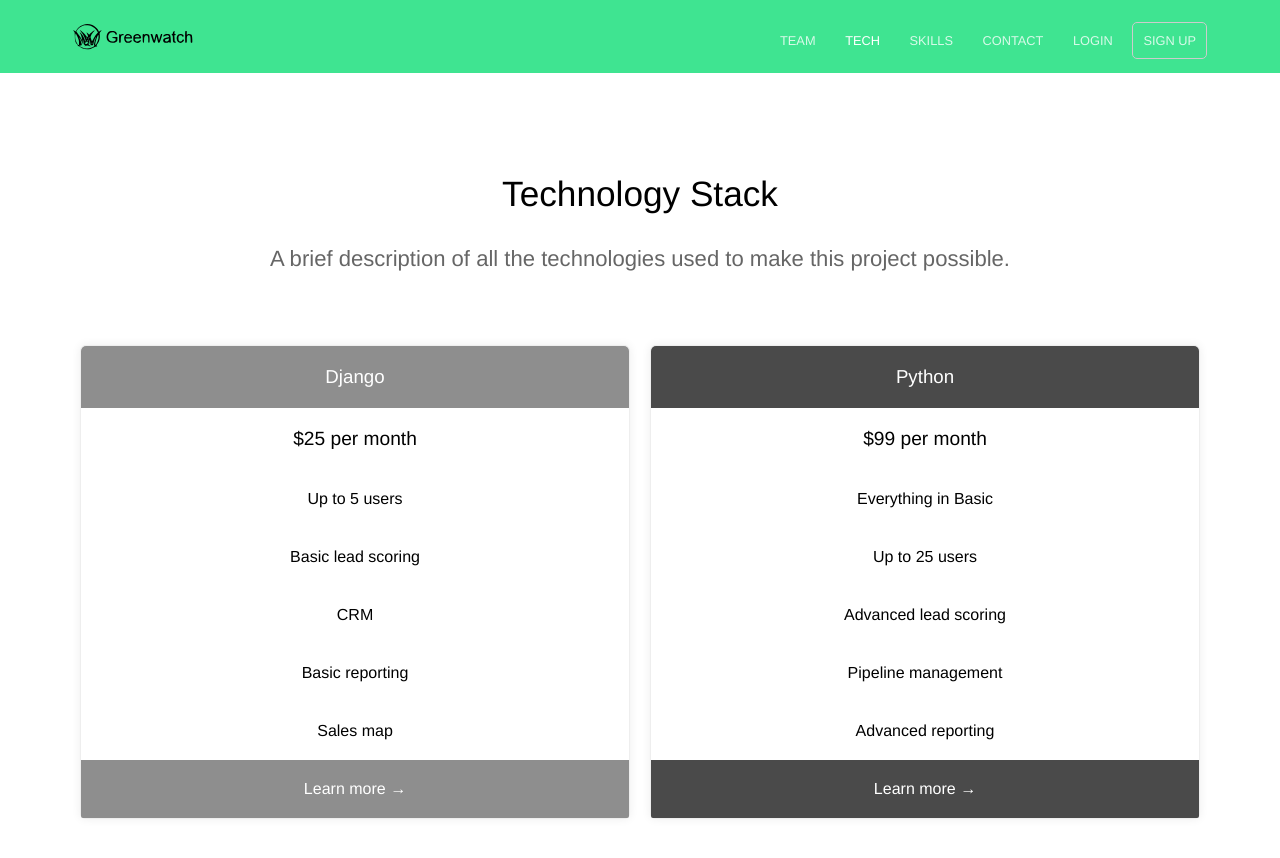
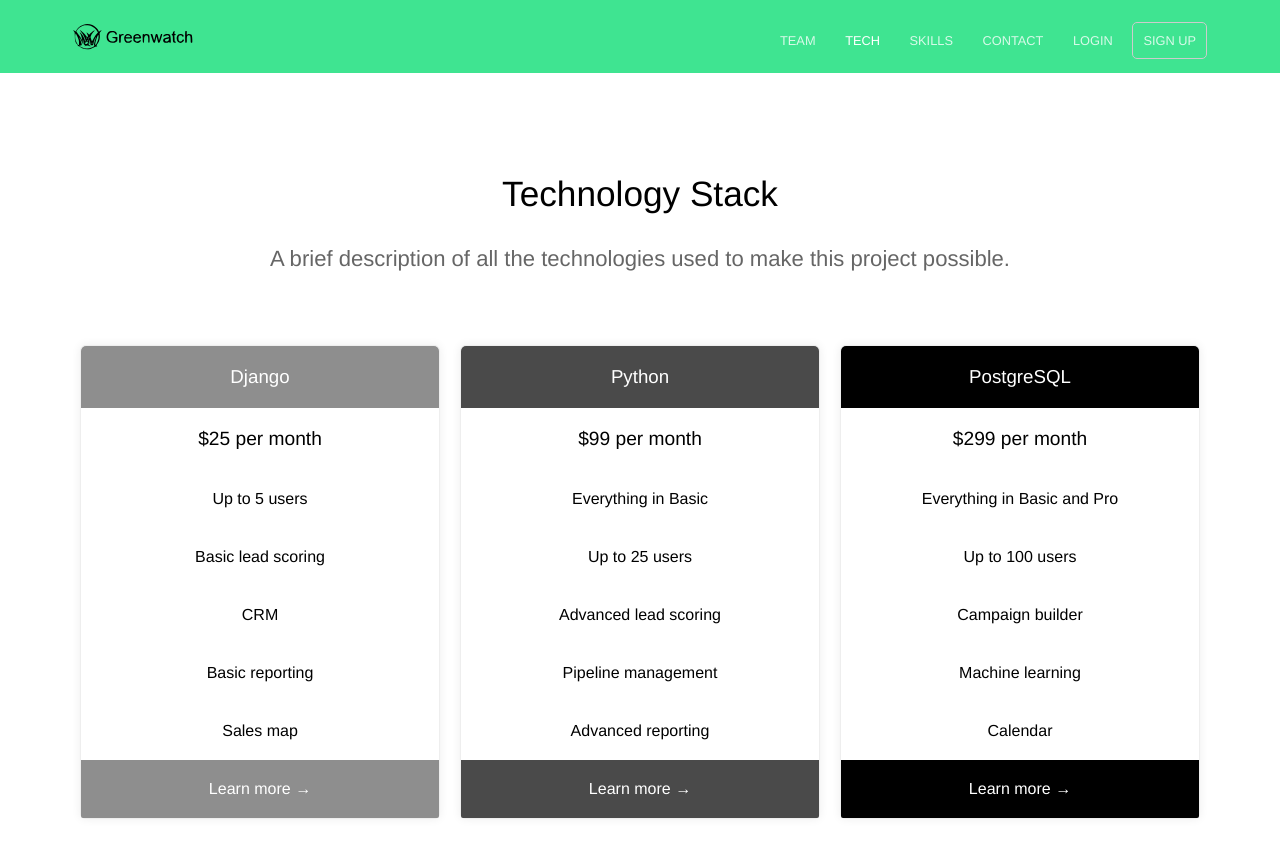
Before and after one commit to COMP490-Greenwatch-Org/greenwatch-team-website, a Jekyll site: the page built from pricing.html, in a window 1280 px wide and 900 px high. Shown: the top 858 px of the window. Built offline with Jekyll 4.4.1, drawn with Linux system fonts in a browser that asks for light colours.

Commit message:
Update pricing.html

```diff
--- a/pricing.html
+++ b/pricing.html
@@ -39,6 +39,24 @@ pricing_table:
     call_to_action:
       link: https://www.python.org/
       text: Learn more
+  - name: PostgreSQL
+    color: "#000000"
+    features:
+      - text: $299 per month
+        highlight: true
+      - text: Everything in Basic and Pro
+        highlight: false
+      - text: Up to 100 users
+        highlight: false
+      - text: Campaign builder
+        highlight: false
+      - text: Machine learning
+        highlight: false
+      - text: Calendar
+        highlight: false
+    call_to_action:
+      link: https://www.postgresql.org/
+      text: Learn more
 faq:
   - question: What types of payment do you accept?
     answer: Credit cards including MasterCard, Visa or American Express.
```
